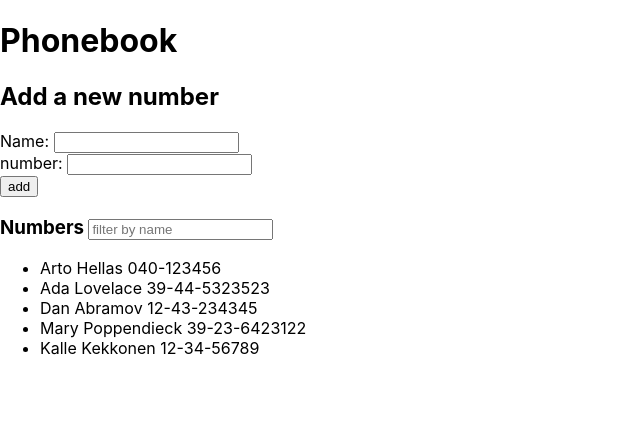
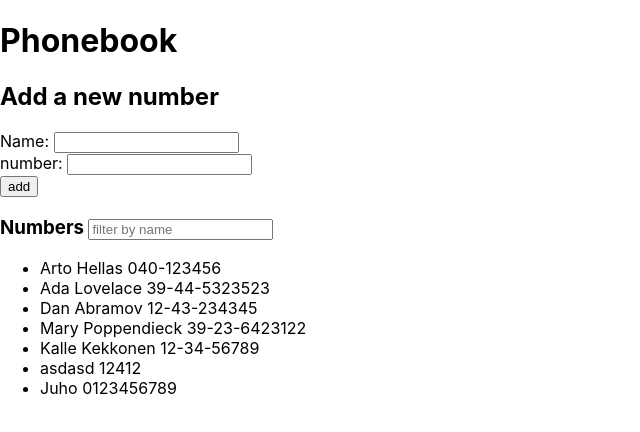
Before and after one commit to JouHouFin/HY_fullstack, a React (Create React App) app in the folder osa2/puhelinluettelo/: page / in a window 1280 px wide. Shown: the top 432 px of the page, without its empty margins (0-640 px from the left). Built offline with nearby package versions, Linux system fonts and the light colour scheme; data requests are answered from the project's data file.

Commit message:
2.15: puhelinluettelo step7 done

```diff
--- a/osa2/puhelinluettelo/db.json
+++ b/osa2/puhelinluettelo/db.json
@@ -1,5 +1,5 @@
 {
-  "persons":[
+  "persons": [
     {
       "name": "Arto Hellas",
       "number": "040-123456",
@@ -24,6 +24,16 @@
       "name": "Kalle Kekkonen",
       "number": "12-34-56789",
       "id": 4
+    },
+    {
+      "name": "asdasd",
+      "number": "12412",
+      "id": 5
+    },
+    {
+      "name": "Juho",
+      "number": "0123456789",
+      "id": 6
     }
   ]
 }
--- a/osa2/puhelinluettelo/src/App.js
+++ b/osa2/puhelinluettelo/src/App.js
@@ -59,7 +59,8 @@ const App = () => {
 
   useEffect(hook, [])
   console.log("persons length: ", persons.length)
-  const addContact = (event) => {
+
+  const addContact = event => {
     event.preventDefault()
     if (newName === '') {
       alert(`Name cannot be empty`)
@@ -68,9 +69,17 @@ const App = () => {
     } else if (persons.some(person => person.name === newName)) {
       alert(`${newName} is already added to phonebook`)
     } else {
-      setPersons(persons.concat({name: newName, number: newNumber}))
-      setNewName('')
-      setNewNumber('')
+      const newPersonObject = {
+        name: newName,
+        number: newNumber
+      }
+
+      axios.post('http://localhost:3001/persons', newPersonObject)
+      .then(response => {
+        setPersons(persons.concat(response.data))
+        setNewName('')
+        setNewNumber('')
+      })
     }
   }
 
```
